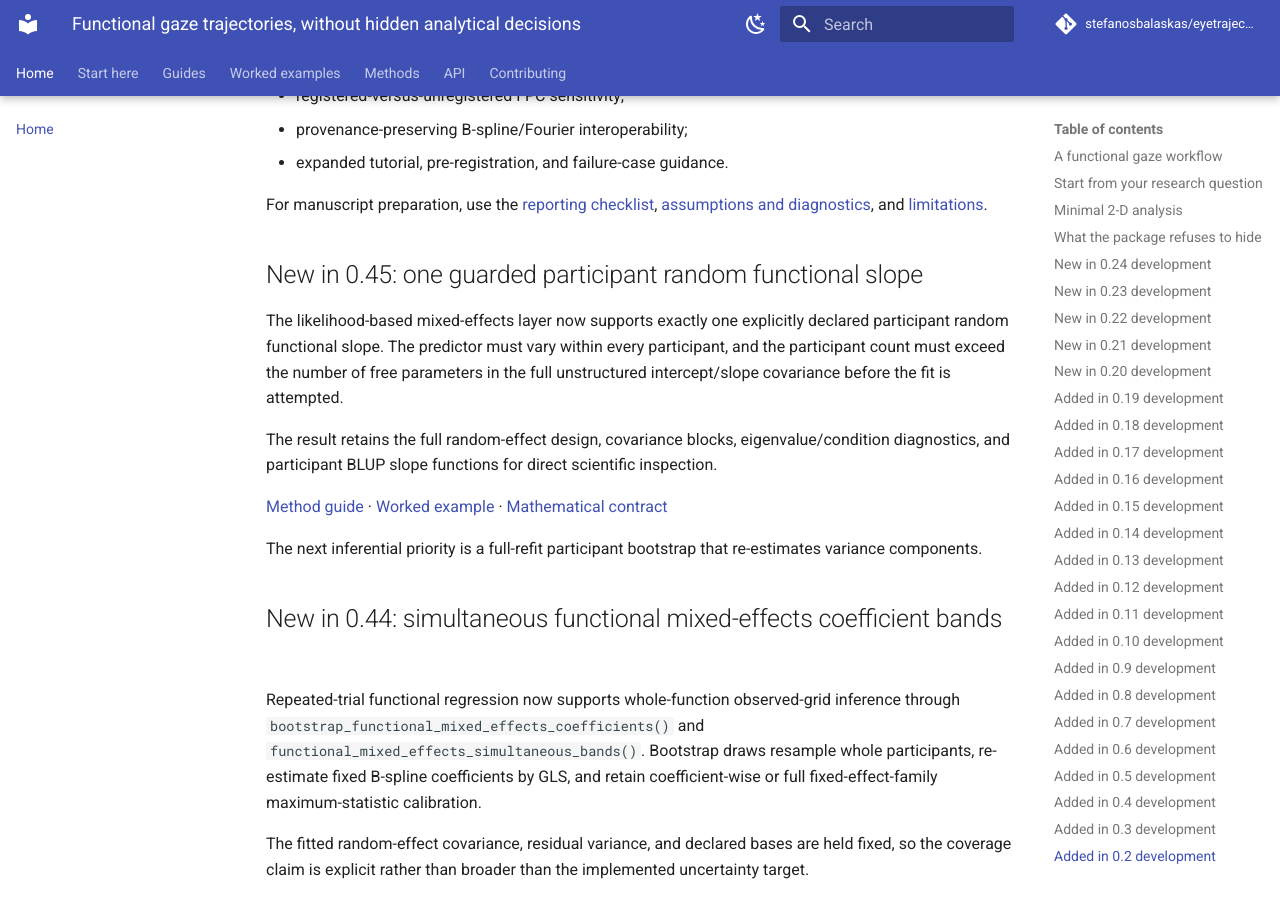
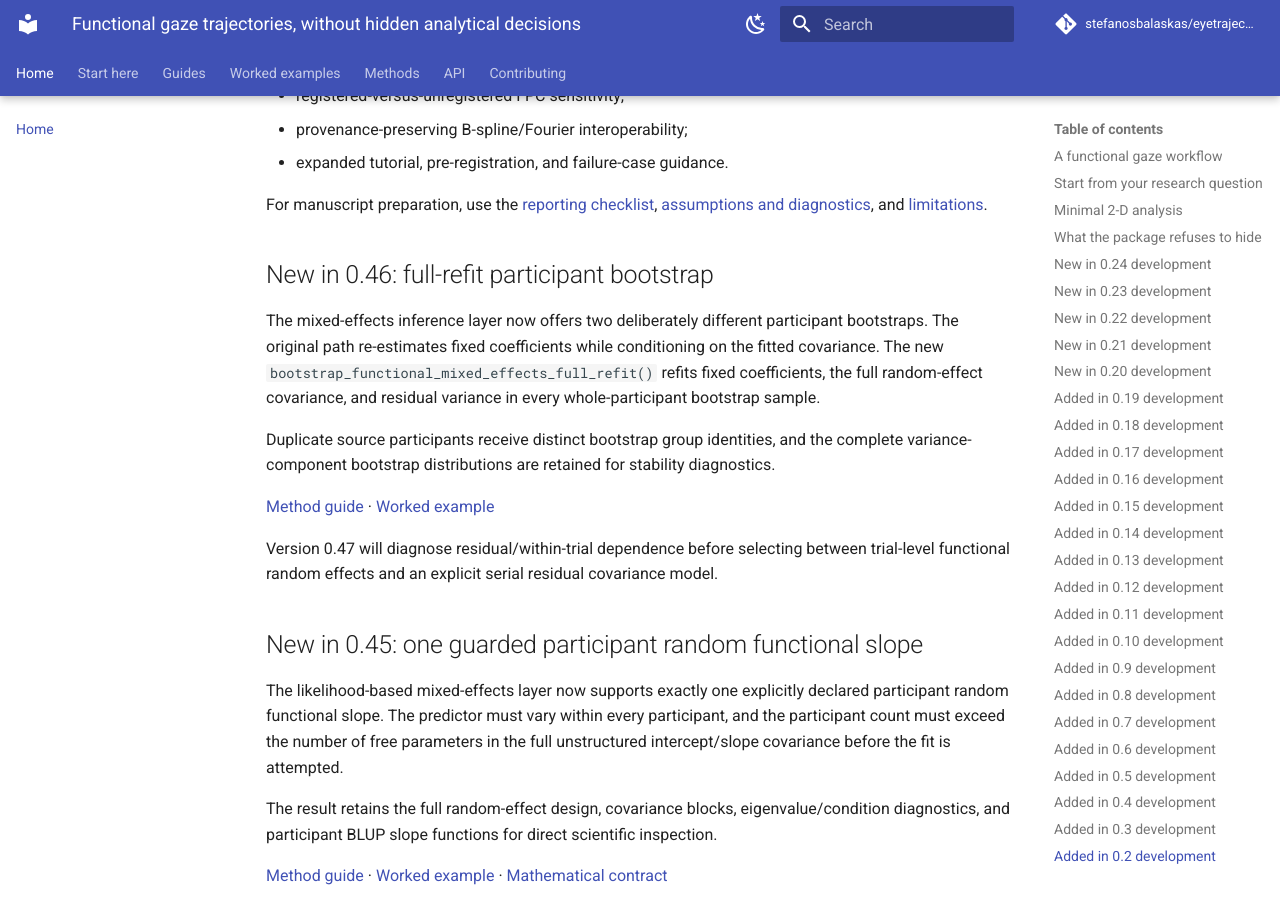
Before and after one commit to stefanosbalaskas/eyetrajectoriespy, an MkDocs documentation site: the page built from docs/index.md, in a window 1280 px wide and 900 px high, scrolled down 14616 px. Built offline with MkDocs 1.6.1 and Material for MkDocs 9.7.7, drawn with Linux system fonts in a browser that asks for light colours; comment, search, counter and statistics services are not loaded.

Commit message:
Feature 0.46 full-refit mixed-effects bootstrap

```diff
--- a/docs/index.md
+++ b/docs/index.md
@@ -479,6 +479,26 @@ The package is designed around the principle that **the path to an FPC score is
 
 For manuscript preparation, use the [reporting checklist](methods/reporting.md), [assumptions and diagnostics](methods/assumptions.md), and [limitations](methods/limitations.md).
 
+## New in 0.46: full-refit participant bootstrap
+
+The mixed-effects inference layer now offers two deliberately different
+participant bootstraps. The original path re-estimates fixed coefficients while
+conditioning on the fitted covariance. The new
+`bootstrap_functional_mixed_effects_full_refit()` refits fixed coefficients,
+the full random-effect covariance, and residual variance in every
+whole-participant bootstrap sample.
+
+Duplicate source participants receive distinct bootstrap group identities, and
+the complete variance-component bootstrap distributions are retained for
+stability diagnostics.
+
+[Method guide](methods/functional-mixed-effects-full-refit-bootstrap.md) ·
+[Worked example](examples/functional-mixed-effects-full-refit-bootstrap.md)
+
+Version 0.47 will diagnose residual/within-trial dependence before selecting
+between trial-level functional random effects and an explicit serial residual
+covariance model.
+
 ## New in 0.45: one guarded participant random functional slope
 
 The likelihood-based mixed-effects layer now supports exactly one explicitly
```
